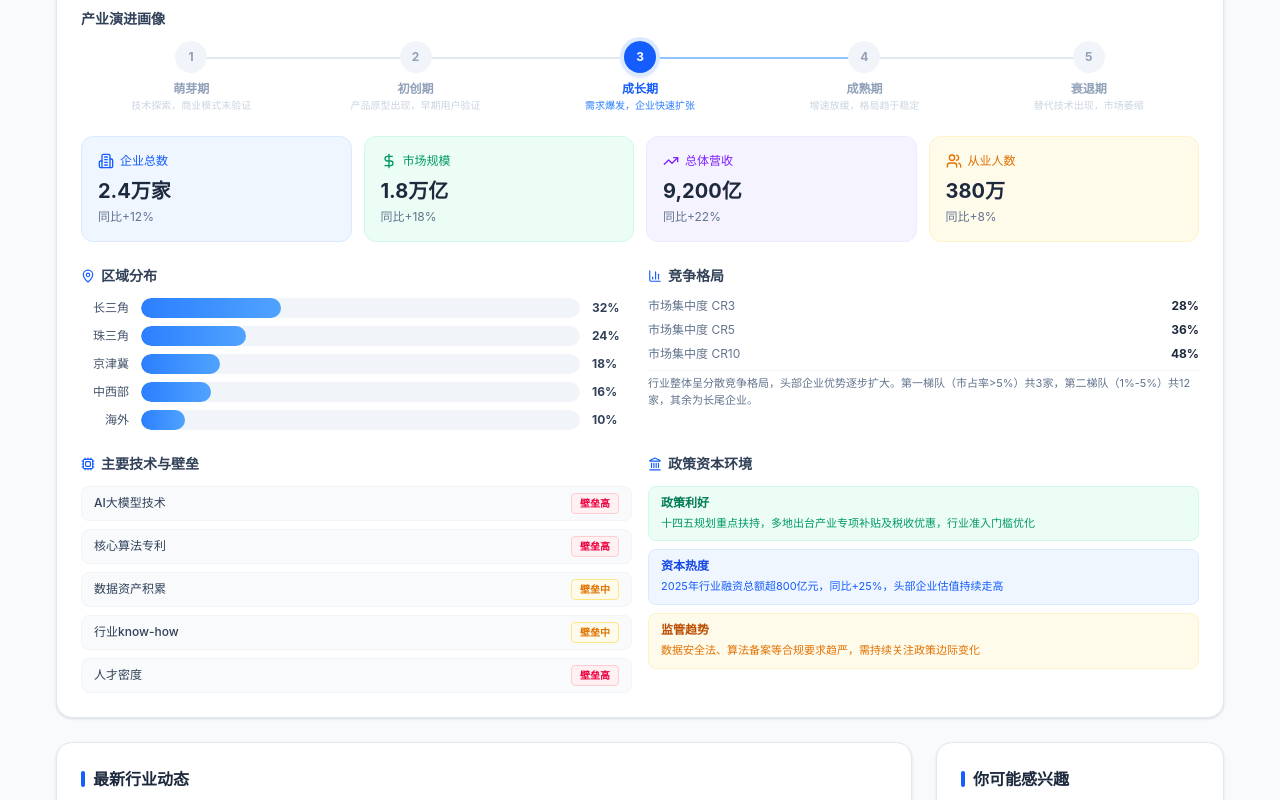
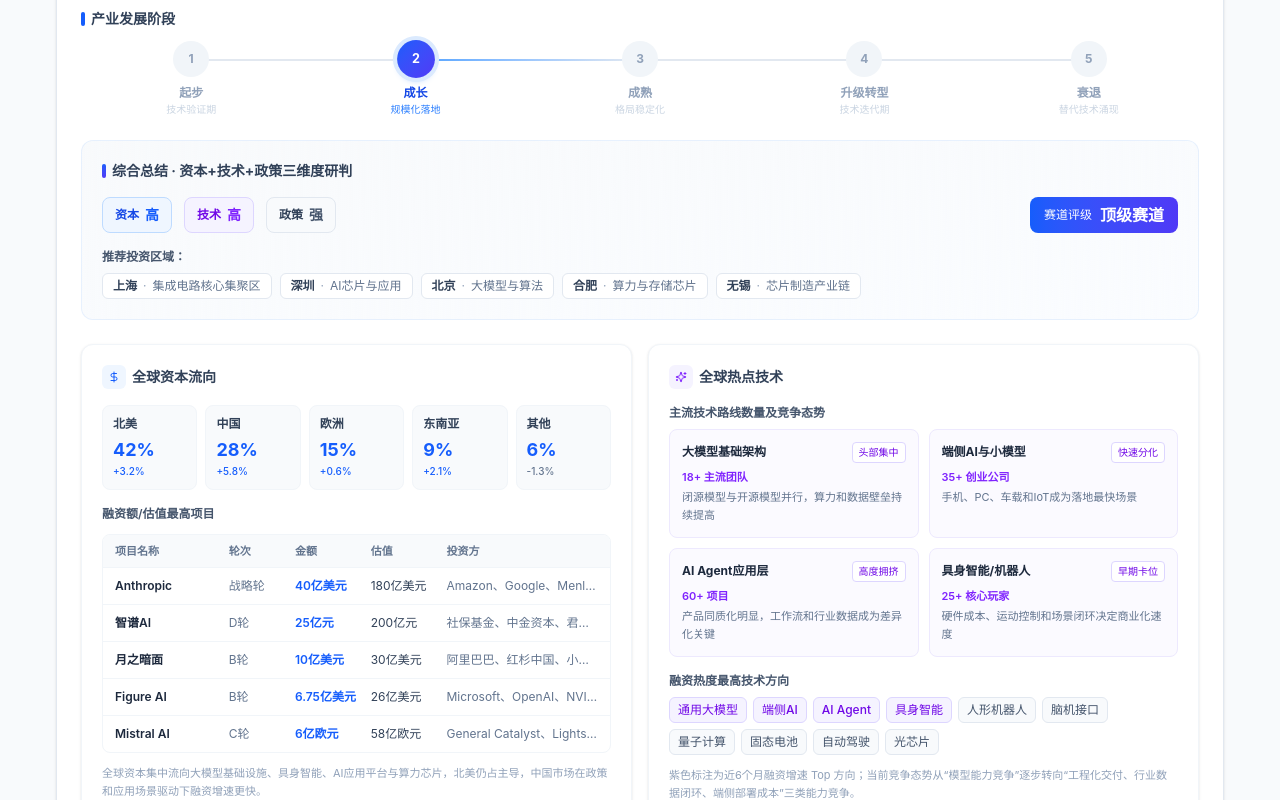
Before and after one commit to pxhv6hq7kf-maker/hahaha, a React (Vite) app: page /hahaha/industry/1 in a window 1280 px wide. Shown: the part 720-1520 px from the top of the page. Built offline with nearby package versions, Linux system fonts and the light colour scheme.

Commit message:
更新说明，产业概况修改

```diff
--- a/src/app/pages/Industry.tsx
+++ b/src/app/pages/Industry.tsx
@@ -1,6 +1,6 @@
 import { useState, useMemo, useEffect } from "react";
 import { useParams, Link, useSearchParams } from "react-router";
-import { ArrowLeft, Maximize2, Minimize2, ChevronDown, Clock, Activity, BarChart3, TrendingUp, MapPin, Building2, DollarSign, Users, ShieldAlert, Cpu, Landmark, Heart, HeartOff } from "lucide-react";
+import { ArrowLeft, Maximize2, Minimize2, ChevronDown, Clock, Activity, BarChart3, TrendingUp, MapPin, Building2, DollarSign, Users, ShieldAlert, Cpu, Landmark, Heart, HeartOff, Sparkles } from "lucide-react";
 import SearchBar from "../components/SearchBar";
 import Breadcrumb from "../components/Breadcrumb";
 
@@ -246,7 +246,7 @@ export default function Industry() {
           className={`flex items-center gap-1.5 px-4 py-2 rounded-xl text-sm font-medium transition-all shadow-sm border ${
             isFollowed
               ? "bg-rose-500 text-white border-rose-500"
-              : "bg-white text-slate-600 hover:text-rose-600 hover:border-rose-200 hover:bg-rose-50 border-slate-200"
+              : "bg-white text-slate-600 hover:text-blue-600 hover:border-rose-200 hover:bg-rose-50 border-slate-200"
           }`}
         >
           {isFollowed ? (
@@ -325,150 +325,189 @@ export default function Industry() {
           {industryName} 行业总览
         </h2>
 
-        {/* 产业演进画像 */}
+        {/* 1. 产业发展阶段 */}
         <div className="mb-6">
-          <h3 className="text-sm font-bold text-slate-700 mb-3">产业演进画像</h3>
+          <h3 className="text-sm font-bold text-slate-700 mb-3 flex items-center gap-1.5">
+            <span className="w-1 h-3.5 bg-blue-600 rounded-full"></span>
+            产业发展阶段
+          </h3>
           <div className="flex items-center gap-1">
             {[
-              { label: "萌芽期", desc: "技术探索，商业模式未验证", active: false },
-              { label: "初创期", desc: "产品原型出现，早期用户验证", active: false },
-              { label: "成长期", desc: "需求爆发，企业快速扩张", active: true },
-              { label: "成熟期", desc: "增速放缓，格局趋于稳定", active: false },
-              { label: "衰退期", desc: "替代技术出现，市场萎缩", active: false },
+              { label: "起步", desc: "技术验证期", active: false },
+              { label: "成长", desc: "规模化落地", active: true },
+              { label: "成熟", desc: "格局稳定化", active: false },
+              { label: "升级转型", desc: "技术迭代期", active: false },
+              { label: "衰退", desc: "替代技术涌现", active: false },
             ].map((stage, i) => (
               <div key={stage.label} className="flex-1 flex flex-col items-center relative">
-                <div className={`w-8 h-8 rounded-full flex items-center justify-center text-xs font-bold z-10 ${
+                <div className={`w-9 h-9 rounded-full flex items-center justify-center text-xs font-bold z-10 transition-all ${
                   stage.active
-                    ? "bg-blue-600 text-white shadow-md shadow-blue-500/30 ring-4 ring-blue-100"
+                    ? "bg-gradient-to-br from-blue-600 to-indigo-600 text-white shadow-md shadow-blue-500/30 ring-4 ring-blue-100 scale-105"
                     : "bg-slate-100 text-slate-400"
                 }`}>
                   {i + 1}
                 </div>
-                <div className={`text-xs font-bold mt-2 ${stage.active ? "text-blue-600" : "text-slate-400"}`}>{stage.label}</div>
+                <div className={`text-xs font-bold mt-2 ${stage.active ? "text-blue-700" : "text-slate-400"}`}>{stage.label}</div>
                 <div className={`text-[10px] mt-0.5 text-center leading-tight ${stage.active ? "text-blue-500" : "text-slate-300"}`}>{stage.desc}</div>
-                {i < 4 && <div className={`absolute top-4 left-1/2 w-full h-0.5 ${i < 2 ? "bg-slate-200" : stage.active ? "bg-blue-300" : "bg-slate-200"}`}></div>}
+                {i < 4 && <div className={`absolute top-[18px] left-1/2 w-full h-0.5 ${i < 1 ? "bg-slate-200" : stage.active ? "bg-gradient-to-r from-blue-400 to-slate-200" : "bg-slate-200"}`}></div>}
               </div>
             ))}
           </div>
         </div>
 
-        {/* 核心指标卡片 */}
-        <div className="grid grid-cols-4 gap-3 mb-6">
-          {[
-            { icon: <Building2 size={16} />, label: "企业总数", value: "2.4万家", sub: "同比+12%", color: "blue" },
-            { icon: <DollarSign size={16} />, label: "市场规模", value: "1.8万亿", sub: "同比+18%", color: "emerald" },
-            { icon: <TrendingUp size={16} />, label: "总体营收", value: "9,200亿", sub: "同比+22%", color: "violet" },
-            { icon: <Users size={16} />, label: "从业人数", value: "380万", sub: "同比+8%", color: "amber" },
-          ].map((card) => (
-            <div key={card.label} className={`rounded-xl p-4 border ${
-              card.color === "blue" ? "bg-blue-50 border-blue-100" :
-              card.color === "emerald" ? "bg-emerald-50 border-emerald-100" :
-              card.color === "violet" ? "bg-violet-50 border-violet-100" :
-              "bg-amber-50 border-amber-100"
-            }`}>
-              <div className={`flex items-center gap-1.5 text-xs font-medium mb-2 ${
-                card.color === "blue" ? "text-blue-600" :
-                card.color === "emerald" ? "text-emerald-600" :
-                card.color === "violet" ? "text-violet-600" :
-                "text-amber-600"
-              }`}>
-                {card.icon} {card.label}
-              </div>
-              <div className="text-xl font-bold text-slate-800">{card.value}</div>
-              <div className="text-xs text-slate-500 mt-1">{card.sub}</div>
+        {/* 2. 综合总结：资本+技术+政策三维研判 */}
+        <div className="mb-6 bg-gradient-to-br from-slate-50 to-blue-50/30 rounded-xl p-5 border border-blue-100/60">
+          <h3 className="text-sm font-bold text-slate-700 mb-4 flex items-center gap-1.5">
+            <span className="w-1 h-3.5 bg-gradient-to-b from-blue-600 to-indigo-600 rounded-full"></span>
+            综合总结 · 资本+技术+政策三维度研判
+          </h3>
+
+          {/* 三维度标签 */}
+          <div className="flex flex-wrap gap-3 mb-4">
+            <div className="flex items-center gap-1.5 px-3 py-1.5 rounded-lg bg-blue-50 border border-blue-200">
+              <span className="text-xs font-bold text-blue-700">资本</span>
+              <span className="text-sm font-semibold text-blue-600">高</span>
             </div>
-          ))}
-        </div>
-
-        {/* 区域分布 + 竞争格局 */}
-        <div className="grid grid-cols-2 gap-4 mb-6">
-          <div>
-            <h3 className="text-sm font-bold text-slate-700 mb-3 flex items-center gap-1.5">
-              <MapPin size={14} className="text-blue-600" /> 区域分布
-            </h3>
-            <div className="space-y-2">
-              {[
-                { region: "长三角", pct: 32 },
-                { region: "珠三角", pct: 24 },
-                { region: "京津冀", pct: 18 },
-                { region: "中西部", pct: 16 },
-                { region: "海外", pct: 10 },
-              ].map((r) => (
-                <div key={r.region} className="flex items-center gap-3">
-                  <span className="text-xs text-slate-600 w-12 text-right font-medium">{r.region}</span>
-                  <div className="flex-1 h-5 bg-slate-100 rounded-full overflow-hidden">
-                    <div className="h-full bg-gradient-to-r from-blue-500 to-blue-400 rounded-full transition-all" style={{ width: `${r.pct}%` }}></div>
-                  </div>
-                  <span className="text-xs font-bold text-slate-700 w-10">{r.pct}%</span>
-                </div>
-              ))}
+            <div className="flex items-center gap-1.5 px-3 py-1.5 rounded-lg bg-violet-50 border border-violet-200">
+              <span className="text-xs font-bold text-violet-700">技术</span>
+              <span className="text-sm font-semibold text-violet-600">高</span>
+            </div>
+            <div className="flex items-center gap-1.5 px-3 py-1.5 rounded-lg bg-slate-50 border border-slate-200">
+              <span className="text-xs font-bold text-slate-700">政策</span>
+              <span className="text-sm font-semibold text-slate-600">强</span>
+            </div>
+            <div className="ml-auto flex items-center gap-2 px-3.5 py-1.5 rounded-lg bg-gradient-to-r from-blue-600 to-indigo-600 text-white">
+              <span className="text-xs font-medium">赛道评级</span>
+              <span className="text-base font-bold">顶级赛道</span>
             </div>
           </div>
+
+          {/* 推荐投资区域 */}
           <div>
-            <h3 className="text-sm font-bold text-slate-700 mb-3 flex items-center gap-1.5">
-              <BarChart3 size={14} className="text-blue-600" /> 竞争格局
-            </h3>
-            <div className="space-y-2">
-              <div className="flex items-center justify-between text-xs">
-                <span className="text-slate-500">市场集中度 CR3</span>
-                <span className="font-bold text-slate-800">28%</span>
-              </div>
-              <div className="flex items-center justify-between text-xs">
-                <span className="text-slate-500">市场集中度 CR5</span>
-                <span className="font-bold text-slate-800">36%</span>
-              </div>
-              <div className="flex items-center justify-between text-xs">
-                <span className="text-slate-500">市场集中度 CR10</span>
-                <span className="font-bold text-slate-800">48%</span>
-              </div>
-              <div className="h-px bg-slate-100 my-1"></div>
-              <div className="text-[11px] text-slate-500 leading-relaxed">
-                行业整体呈分散竞争格局，头部企业优势逐步扩大。第一梯队（市占率{'>'}5%）共3家，第二梯队（1%-5%）共12家，其余为长尾企业。
-              </div>
+            <div className="text-xs font-semibold text-slate-600 mb-2">推荐投资区域：</div>
+            <div className="flex flex-wrap gap-2">
+              {[
+                { name: "上海", tag: "集成电路核心集聚区" },
+                { name: "深圳", tag: "AI芯片与应用" },
+                { name: "北京", tag: "大模型与算法" },
+                { name: "合肥", tag: "算力与存储芯片" },
+                { name: "无锡", tag: "芯片制造产业链" },
+              ].map((r) => (
+                <Link
+                  key={r.name}
+                  to={`/city/${encodeURIComponent(r.name)}?cityName=${encodeURIComponent(r.name)}`}
+                  className="flex items-center gap-1.5 px-2.5 py-1 rounded-md bg-white border border-slate-200 text-xs text-slate-700 hover:text-blue-600 hover:border-blue-200 hover:bg-blue-50 transition-colors"
+                >
+                  <span className="font-semibold">{r.name}</span>
+                  <span className="text-slate-400">·</span>
+                  <span className="text-slate-500">{r.tag}</span>
+                </Link>
+              ))}
             </div>
           </div>
         </div>
 
-        {/* 主要技术与壁垒 + 政策资本环境 */}
-        <div className="grid grid-cols-2 gap-4">
-          <div>
-            <h3 className="text-sm font-bold text-slate-700 mb-3 flex items-center gap-1.5">
-              <Cpu size={14} className="text-blue-600" /> 主要技术与壁垒
+        {/* 3. 全球资本流向 / 全球热点技术 */}
+        <div className="grid grid-cols-1 xl:grid-cols-2 gap-4">
+          {/* 全球资本流向 */}
+          <div className="bg-white rounded-xl p-5 border border-slate-100 shadow-sm">
+            <h3 className="text-sm font-bold text-slate-700 mb-4 flex items-center gap-1.5">
+              <span className="w-6 h-6 rounded-md bg-blue-50 flex items-center justify-center text-blue-600">
+                <DollarSign size={12} />
+              </span>
+              全球资本流向
             </h3>
-            <div className="space-y-2">
+            <div className="grid grid-cols-5 gap-2 mb-4">
               {[
-                { tech: "AI大模型技术", level: "高", color: "bg-rose-50 text-rose-600 border-rose-200" },
-                { tech: "核心算法专利", level: "高", color: "bg-rose-50 text-rose-600 border-rose-200" },
-                { tech: "数据资产积累", level: "中", color: "bg-amber-50 text-amber-600 border-amber-200" },
-                { tech: "行业know-how", level: "中", color: "bg-amber-50 text-amber-600 border-amber-200" },
-                { tech: "人才密度", level: "高", color: "bg-rose-50 text-rose-600 border-rose-200" },
-              ].map((t) => (
-                <div key={t.tech} className="flex items-center justify-between py-1.5 px-3 bg-slate-50 rounded-lg border border-slate-100">
-                  <span className="text-xs text-slate-700 font-medium">{t.tech}</span>
-                  <span className={`text-[10px] px-2 py-0.5 rounded border font-bold ${t.color}`}>
-                    壁垒{t.level}
-                  </span>
+                { region: "北美", pct: 42, trend: "+3.2%" },
+                { region: "中国", pct: 28, trend: "+5.8%" },
+                { region: "欧洲", pct: 15, trend: "+0.6%" },
+                { region: "东南亚", pct: 9, trend: "+2.1%" },
+                { region: "其他", pct: 6, trend: "-1.3%" },
+              ].map((r) => (
+                <div key={r.region} className="rounded-lg bg-slate-50 border border-slate-100 p-2.5">
+                  <div className="text-xs font-semibold text-slate-700">{r.region}</div>
+                  <div className="text-lg font-bold text-blue-600 mt-1">{r.pct}%</div>
+                  <div className={`text-[10px] font-medium ${r.trend.startsWith("+") ? "text-blue-600" : "text-slate-500"}`}>{r.trend}</div>
                 </div>
               ))}
             </div>
+            <div className="mb-3 text-xs font-semibold text-slate-600">融资额/估值最高项目</div>
+            <div className="overflow-hidden rounded-lg border border-slate-100">
+              <div className="grid grid-cols-[1.2fr_0.7fr_0.8fr_0.8fr_1.6fr] bg-slate-50 text-[11px] font-semibold text-slate-500 px-3 py-2">
+                <span>项目名称</span><span>轮次</span><span>金额</span><span>估值</span><span>投资方</span>
+              </div>
+              {[
+                { name: "Anthropic", round: "战略轮", amount: "40亿美元", valuation: "180亿美元", investor: "Amazon、Google、Menlo Ventures" },
+                { name: "智谱AI", round: "D轮", amount: "25亿元", valuation: "200亿元", investor: "社保基金、中金资本、君联资本" },
+                { name: "月之暗面", round: "B轮", amount: "10亿美元", valuation: "30亿美元", investor: "阿里巴巴、红杉中国、小红书" },
+                { name: "Figure AI", round: "B轮", amount: "6.75亿美元", valuation: "26亿美元", investor: "Microsoft、OpenAI、NVIDIA" },
+                { name: "Mistral AI", round: "C轮", amount: "6亿欧元", valuation: "58亿欧元", investor: "General Catalyst、Lightspeed" },
+              ].map((item) => (
+                <div key={item.name} className="grid grid-cols-[1.2fr_0.7fr_0.8fr_0.8fr_1.6fr] px-3 py-2.5 text-xs border-t border-slate-100 items-center hover:bg-blue-50/40 transition-colors">
+                  <span className="font-semibold text-slate-800">{item.name}</span>
+                  <span className="text-slate-500">{item.round}</span>
+                  <span className="font-semibold text-blue-600">{item.amount}</span>
+                  <span className="text-slate-700">{item.valuation}</span>
+                  <span className="text-slate-500 truncate">{item.investor}</span>
+                </div>
+              ))}
+            </div>
+            <p className="text-[11px] text-slate-400 mt-3 leading-relaxed">
+              全球资本集中流向大模型基础设施、具身智能、AI应用平台与算力芯片，北美仍占主导，中国市场在政策和应用场景驱动下融资增速更快。
+            </p>
           </div>
-          <div>
-            <h3 className="text-sm font-bold text-slate-700 mb-3 flex items-center gap-1.5">
-              <Landmark size={14} className="text-blue-600" /> 政策资本环境
+
+          {/* 全球热点技术 */}
+          <div className="bg-white rounded-xl p-5 border border-slate-100 shadow-sm">
+            <h3 className="text-sm font-bold text-slate-700 mb-4 flex items-center gap-1.5">
+              <span className="w-6 h-6 rounded-md bg-violet-50 flex items-center justify-center text-violet-600">
+                <Sparkles size={12} />
+              </span>
+              全球热点技术
             </h3>
-            <div className="space-y-2">
-              <div className="py-2 px-3 bg-emerald-50 rounded-lg border border-emerald-100">
-                <div className="text-xs font-bold text-emerald-700 mb-1">政策利好</div>
-                <div className="text-[11px] text-emerald-600 leading-relaxed">十四五规划重点扶持，多地出台产业专项补贴及税收优惠，行业准入门槛优化</div>
+            <div className="mb-4">
+              <div className="text-xs font-semibold text-slate-600 mb-2">主流技术路线数量及竞争态势</div>
+              <div className="grid grid-cols-2 gap-2.5">
+                {[
+                  { route: "大模型基础架构", players: "18+ 主流团队", status: "头部集中", desc: "闭源模型与开源模型并行，算力和数据壁垒持续提高" },
+                  { route: "端侧AI与小模型", players: "35+ 创业公司", status: "快速分化", desc: "手机、PC、车载和IoT成为落地最快场景" },
+                  { route: "AI Agent应用层", players: "60+ 项目", status: "高度拥挤", desc: "产品同质化明显，工作流和行业数据成为差异化关键" },
+                  { route: "具身智能/机器人", players: "25+ 核心玩家", status: "早期卡位", desc: "硬件成本、运动控制和场景闭环决定商业化速度" },
+                ].map((item) => (
+                  <div key={item.route} className="rounded-lg border border-violet-100 bg-violet-50/40 p-3">
+                    <div className="flex items-center justify-between gap-2 mb-1.5">
+                      <span className="text-xs font-bold text-slate-800">{item.route}</span>
+                      <span className="text-[10px] px-1.5 py-0.5 rounded bg-white text-violet-700 border border-violet-200 flex-shrink-0">{item.status}</span>
+                    </div>
+                    <div className="text-[11px] font-semibold text-violet-600 mb-1">{item.players}</div>
+                    <p className="text-[11px] text-slate-500 leading-relaxed">{item.desc}</p>
+                  </div>
+                ))}
               </div>
-              <div className="py-2 px-3 bg-blue-50 rounded-lg border border-blue-100">
-                <div className="text-xs font-bold text-blue-700 mb-1">资本热度</div>
-                <div className="text-[11px] text-blue-600 leading-relaxed">2025年行业融资总额超800亿元，同比+25%，头部企业估值持续走高</div>
+            </div>
+            <div>
+              <div className="text-xs font-semibold text-slate-600 mb-2">融资热度最高技术方向</div>
+              <div className="flex flex-wrap gap-1.5">
+                {[
+                  "通用大模型", "端侧AI", "AI Agent", "具身智能", "人形机器人",
+                  "脑机接口", "量子计算", "固态电池", "自动驾驶", "光芯片"
+                ].map((tech, i) => (
+                  <span
+                    key={tech}
+                    className={`text-xs px-2 py-1 rounded-md border ${
+                      i < 4
+                        ? "bg-violet-50 text-violet-700 border-violet-200 font-medium"
+                        : "bg-slate-50 text-slate-600 border-slate-200"
+                    }`}
+                  >
+                    {tech}
+                  </span>
+                ))}
               </div>
-              <div className="py-2 px-3 bg-amber-50 rounded-lg border border-amber-100">
-                <div className="text-xs font-bold text-amber-700 mb-1">监管趋势</div>
-                <div className="text-[11px] text-amber-600 leading-relaxed">数据安全法、算法备案等合规要求趋严，需持续关注政策边际变化</div>
-              </div>
+              <p className="mt-3 text-[11px] text-slate-400 leading-relaxed">
+                紫色标注为近6个月融资增速 Top 方向；当前竞争态势从“模型能力竞争”逐步转向“工程化交付、行业数据闭环、端侧部署成本”三类能力竞争。
+              </p>
             </div>
           </div>
         </div>
@@ -591,9 +630,7 @@ export default function Industry() {
                     className="flex items-center justify-between p-3.5 hover:bg-slate-50 rounded-xl group transition-all border border-transparent hover:border-slate-100"
                   >
                     <div className="flex items-center gap-4">
-                      <span className={`w-7 h-7 flex items-center justify-center rounded-lg text-sm font-bold shadow-sm ${
-                        index < 3 ? "bg-gradient-to-br from-rose-100 to-orange-100 text-rose-600 border border-rose-200" : "bg-slate-100 text-slate-500 border border-slate-200"
-                      }`}>
+                      <span className="w-7 h-7 flex items-center justify-center rounded-lg text-sm font-bold shadow-sm bg-slate-100 text-slate-500 border border-slate-200">
                         {index + 1}
                       </span>
                       <img src={item.logo} alt={item.name} className="w-8 h-8 rounded-full border border-slate-200 shadow-sm" />
```
Also changed, not shown: src/app/pages/City.tsx (+97 -27 lines), src/app/pages/Home.tsx (+2 -10 lines), 5 other files (tests, documents, lock files or other folders).
